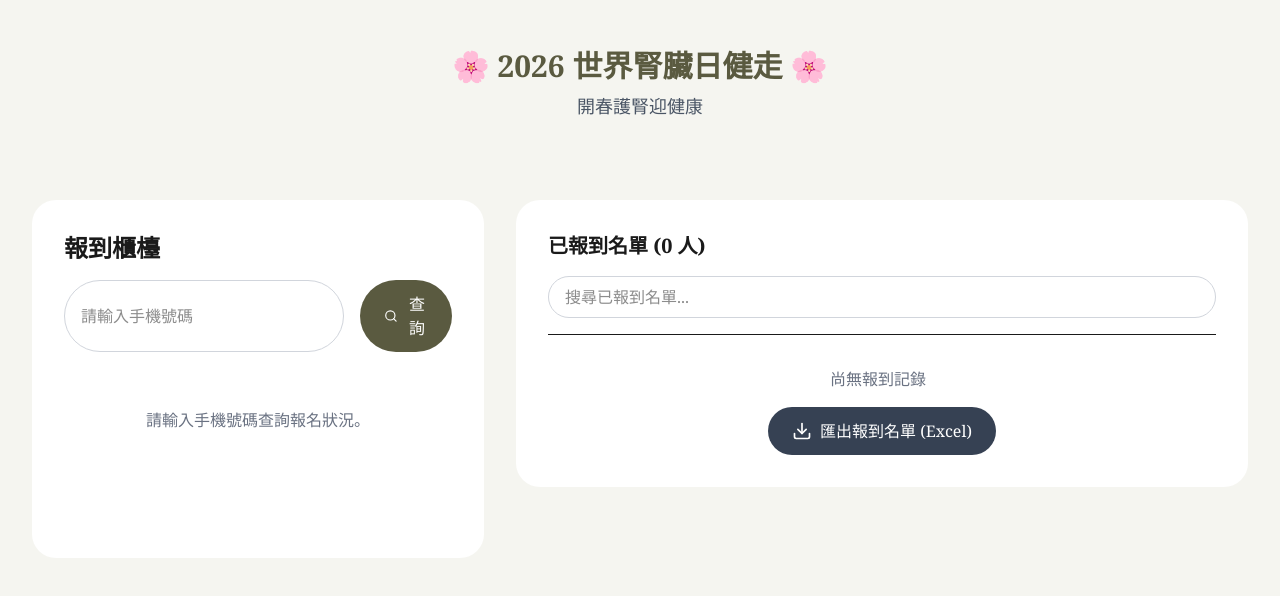
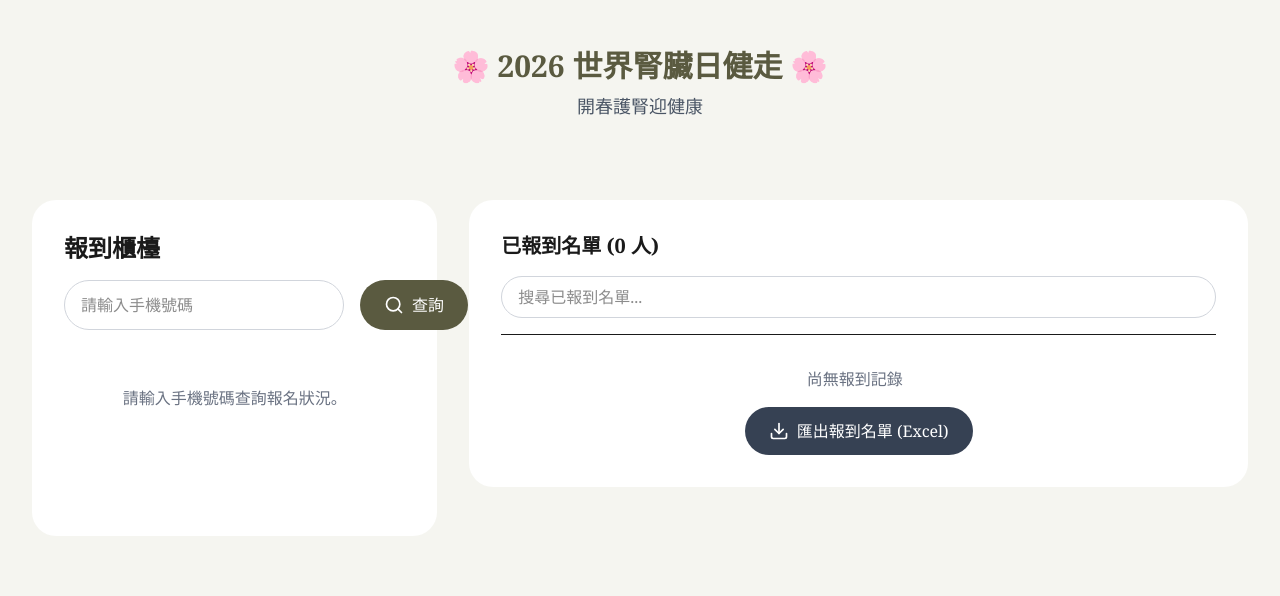
Before and after one commit to s97213a/-, a React (Vite) app in the folder 活動報到系統/: page / in a window 1280 px wide. Shown: the top 596 px of the page. Built offline with nearby package versions, Linux system fonts and the light colour scheme.

Commit message:
Add files via upload

```diff
--- a/活動報到系統/src/App.tsx
+++ b/活動報到系統/src/App.tsx
@@ -31,7 +31,7 @@ export default function App() {
     if (searchResult) {
       // Prevent double check-ins
       if (checkedIn.some((r) => r.id === searchResult.id)) {
-        alert('此人員已報到！');
+        alert('此民眾已報到！');
         return;
       }
       const now = new Date();
@@ -45,7 +45,7 @@ export default function App() {
 
     const handleExport = () => {
     if (checkedIn.length === 0) {
-      alert('目前沒有已報到的人員可匯出。');
+      alert('目前沒有已報到的民眾可匯出。');
       return;
     }
 
@@ -88,7 +88,8 @@ export default function App() {
 
       <div className="flex flex-col lg:flex-row gap-8 p-4 sm:p-8 max-w-7xl mx-auto">
         {/* Left Side: Check-in Area */}
-        <div className="lg:w-1/2">
+        <div className="w-full lg:w-1/3
+        lg:sticky lg:top-8 self-start">
 
                                                                               <main className="bg-white rounded-3xl p-6 sm:p-8">
           <div className="search-section mb-6">
@@ -106,7 +107,7 @@ export default function App() {
                 className="bg-[#5A5A40] text-white px-6 py-3 rounded-full hover:bg-[#4a4a30] transition-colors duration-300 flex items-center justify-center gap-2"
               >
                 <Search size={20} />
-                <span>查詢</span>
+                <span className="whitespace-nowrap">查詢</span>
               </button>
             </div>
           </div>
@@ -171,7 +172,7 @@ export default function App() {
                       )) : <li className='text-center text-gray-500 py-4'>尚無報到記錄</li>}
                   </ul>
               </div>
-              <div className="m-full">
+              <div className="w-full">
                   <button
                       onClick={handleExport}
                       className="bg-gray-700 text-white px-6 py-3 rounded-full hover:bg-gray-800 transition-colors duration-300 flex items-center justify-center gap-2 mx-auto"
```
